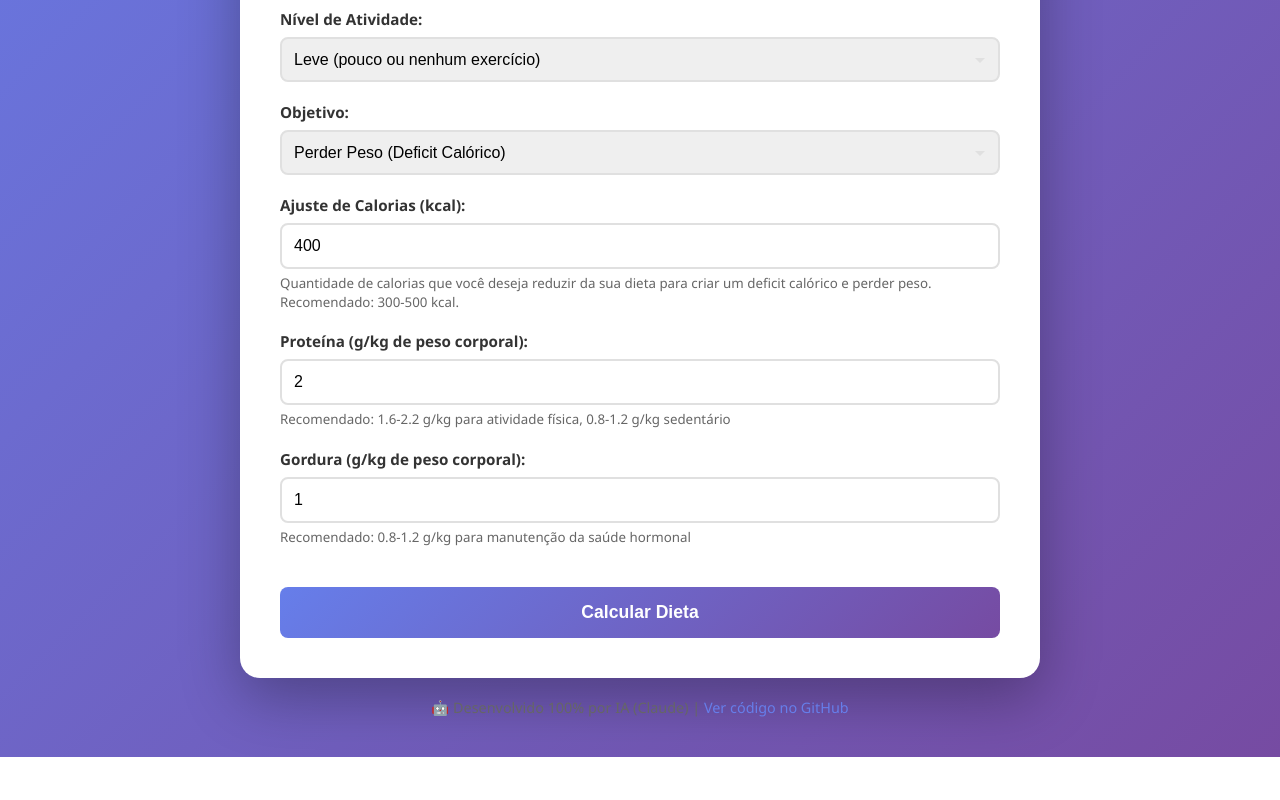
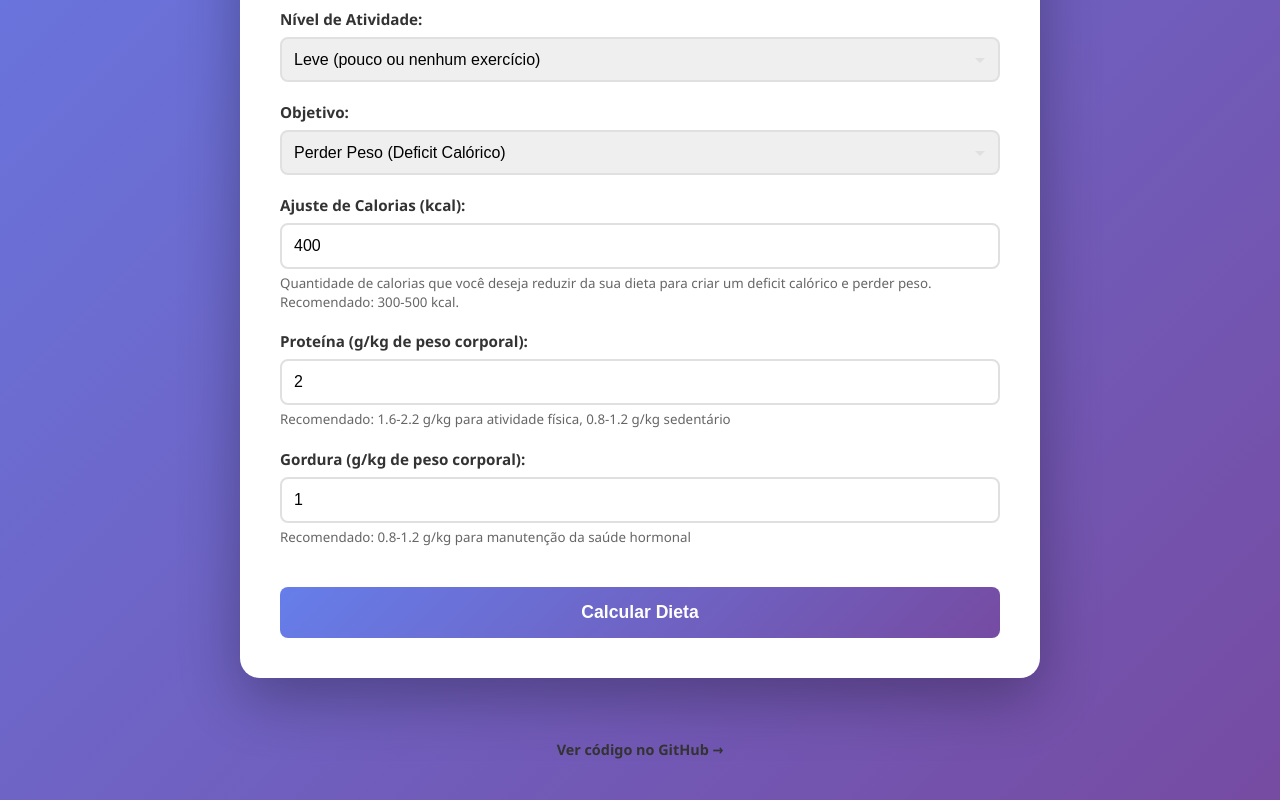
Before and after one commit to jaovitubr/calculadora-dieta, a plain HTML site: page public/index.html in a window 1280 px wide. Shown: the part 514-1314 px from the top of the page. Before the commit the page ends 1271 px from the top, so only its background shows below. Drawn offline with Linux system fonts and the light colour scheme.

Commit message:
Update footer: remove AI mention and improve link contrast

```diff
--- a/public/index.html
+++ b/public/index.html
@@ -132,8 +132,8 @@
       </div>
     </div>
   </div>
-  <footer style="text-align: center; padding: 20px; color: #666; font-size: 0.9em;">
-    <p>🤖 Desenvolvido 100% por IA (Claude) | <a href="https://github.com/jaovitubr/calculadora-dieta" target="_blank" rel="noopener noreferrer" style="color: #667eea; text-decoration: none;">Ver código no GitHub</a></p>
+  <footer style="text-align: center; padding: 20px; margin-top: 40px;">
+    <a href="https://github.com/jaovitubr/calculadora-dieta" target="_blank" rel="noopener noreferrer" style="color: #333; text-decoration: none; font-weight: 600; font-size: 0.9em;">Ver código no GitHub →</a>
   </footer>
   <script src="script.js"></script>
 </body>
```
